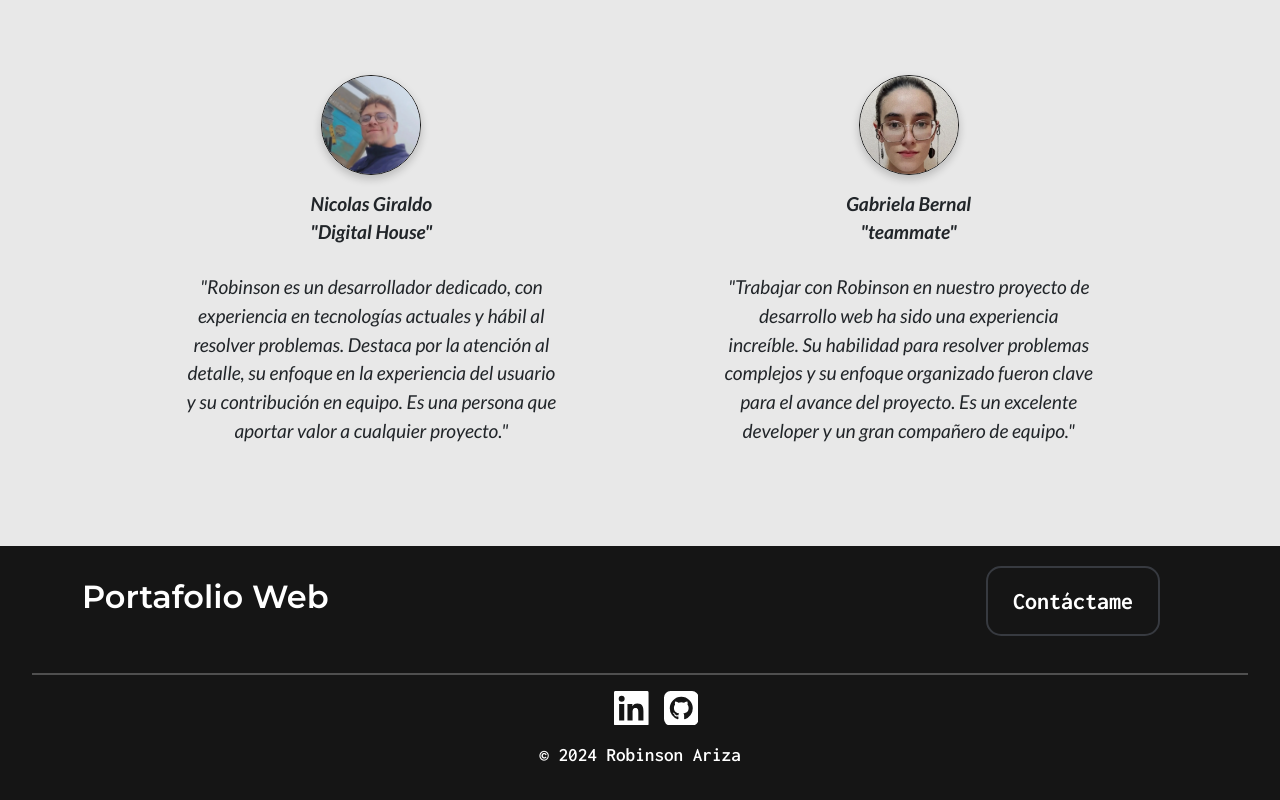
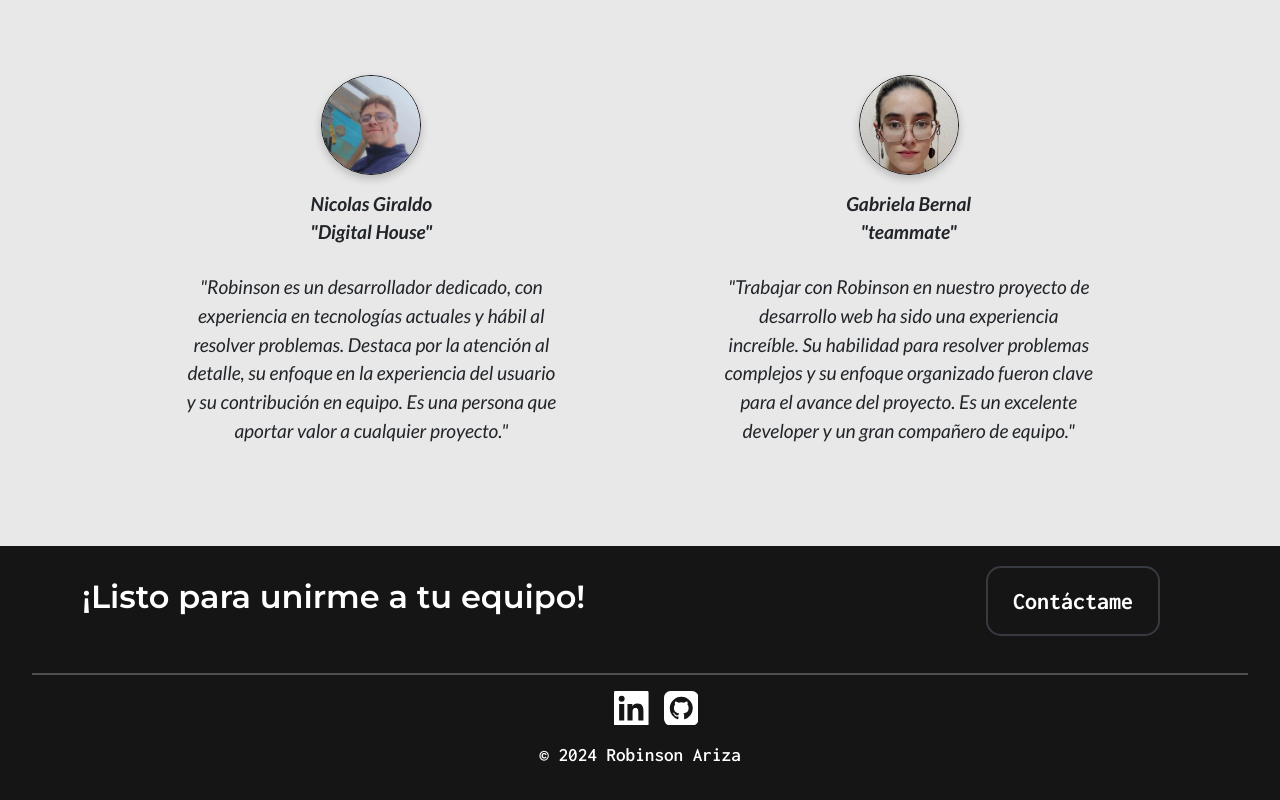
Before and after one commit to Robariza/portafolioWeb, an Angular app: page / in a window 1280 px wide. Shown: the part 2757-3557 px from the top of the page. Built offline with nearby package versions, Linux system fonts and the light colour scheme.

Commit message:
[update] footer component, html.

```diff
--- a/src/app/components/footer/footer.component.html
+++ b/src/app/components/footer/footer.component.html
@@ -1,21 +1,21 @@
 <footer>
     <div class="container">
-        <h2>Portafolio Web</h2>
+        <h2>¡Listo para unirme a tu equipo!</h2>
         <app-contact-button class="contact-button" (openModalEvent)="showModal()"></app-contact-button>
         <app-form-contact *ngIf="isModalOpen" (closeModal)="hideModal()"></app-form-contact>
     </div>
     <div class="social-container">
         <hr>
         <ul>
-            <a href="https://www.linkedin.com/in/robinson-ariza-desarrolador-web/">
-                <li><!-- icon linkedin -->
+            <a href="https://www.linkedin.com/in/robinson-ariza-desarrolador-web/" target="_blank" rel="noopener noreferrer">
+                <li><!-- icon LinkedIn -->
                     <svg xmlns="http://www.w3.org/2000/svg" width="1.8em" height="1.8em" viewBox="0 0 24 24">
                         <path fill="white" fill-rule="evenodd"
                             d="M20.452 20.45h-3.56v-5.57c0-1.328-.022-3.036-1.85-3.036c-1.851 0-2.134 1.447-2.134 2.942v5.664H9.352V8.997h3.413v1.566h.049c.475-.9 1.636-1.85 3.367-1.85c3.605 0 4.27 2.371 4.27 5.456zM5.339 7.433a2.063 2.063 0 1 1 0-4.13a2.065 2.065 0 0 1 0 4.13M7.12 20.45H3.558V8.997H7.12zM23 0H1a1 1 0 0 0-1 1v22a1 1 0 0 0 1 1h22a1 1 0 0 0 1-1V1a1 1 0 0 0-1-1" />
                     </svg>
                 </li>
             </a>
-            <a href="https://github.com/Robariza">
+            <a href="https://github.com/Robariza" target="_blank" rel="noopener noreferrer">
                 <li><!-- icon github -->
                     <svg xmlns="http://www.w3.org/2000/svg" width="1.8em" height="1.8em" viewBox="0 0 1536 1536">
                         <path fill="white"
```
